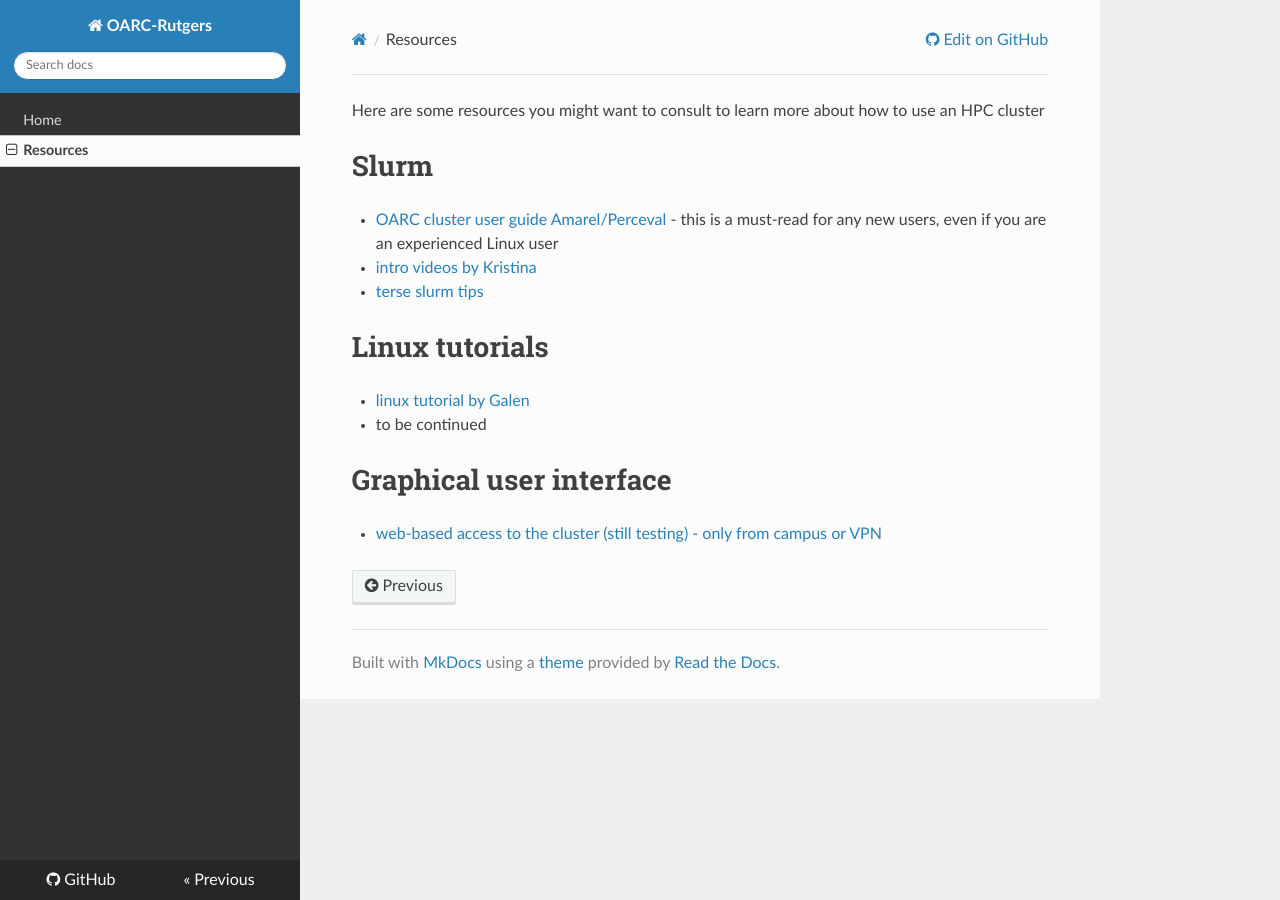
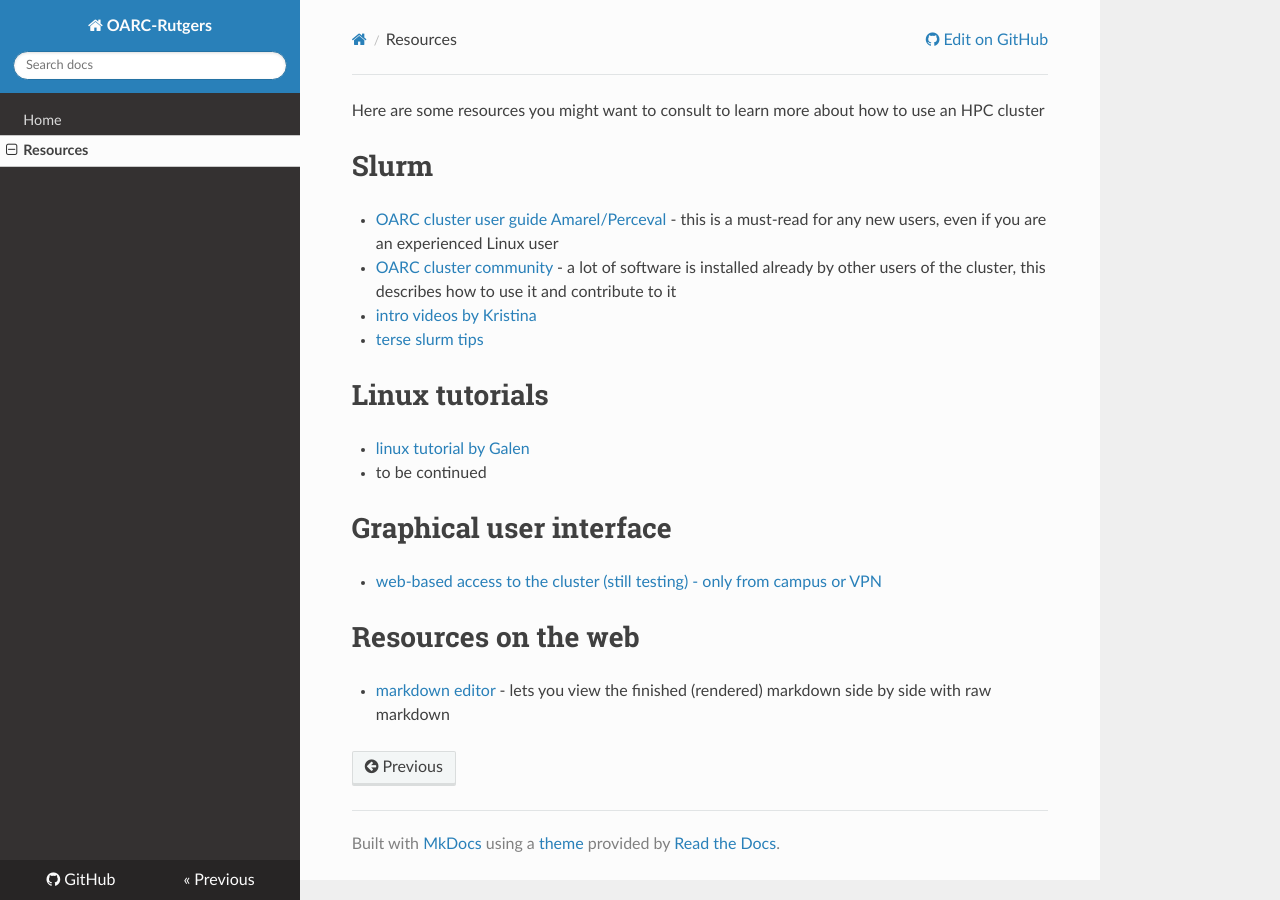
Before and after one commit to EzryStIago/training, an MkDocs documentation site: the page built from docs/resources.md, in a window 1280 px wide. Built offline with MkDocs 1.6.1, drawn with Linux system fonts in a browser that asks for light colours; nearby versions of some CDN libraries; old or Windows-style settings are respelled for this version of MkDocs.

Commit message:
"commit"

```diff
--- a/docs/resources.md
+++ b/docs/resources.md
@@ -3,6 +3,7 @@ Here are some resources you might want to consult to learn more about how to use
 # Slurm
 
 - [OARC cluster user guide Amarel/Perceval](https://rutgers-oarc.github.io/amarel/) - this is a must-read for any new users, even if you are an experienced Linux user
+- [OARC cluster community](https://rutgers-oarc.github.io/community/) - a lot of software is installed already by other users of the cluster, this describes how to use it and contribute to it
 - [intro videos by Kristina](https://github.com/KristinaPlazonic/videos)
 - [terse slurm tips](http://htmlpreview.github.io/?https://github.com/rutgers-oarc/training/blob/master/cluster_presentation_2018-05-30.html)
 
@@ -15,3 +16,6 @@ Here are some resources you might want to consult to learn more about how to use
 # Graphical user interface
 
 - [web-based access to the cluster (still testing) - only from campus or VPN](https://ondemand.hpc.rutgers.edu/)
+
+# Resources on the web
+- [markdown editor](https://stackedit.io) - lets you view the finished (rendered) markdown side by side with raw markdown
```
Also changed, not shown: docs/index.md (+1 -1 lines).
